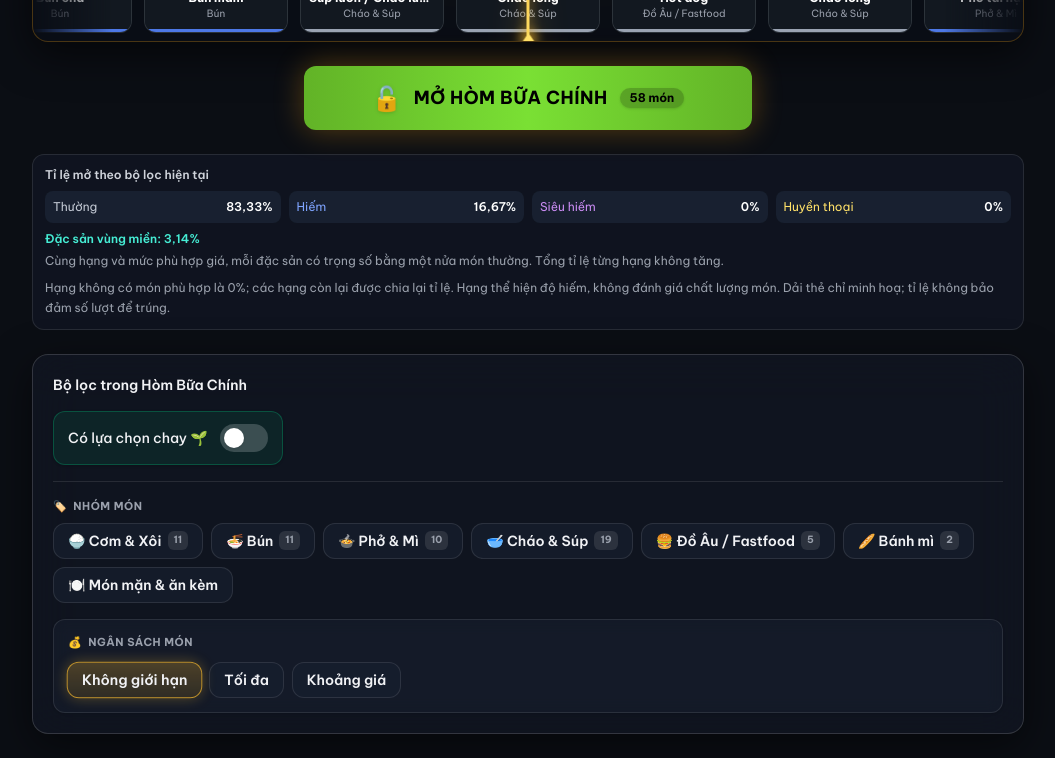
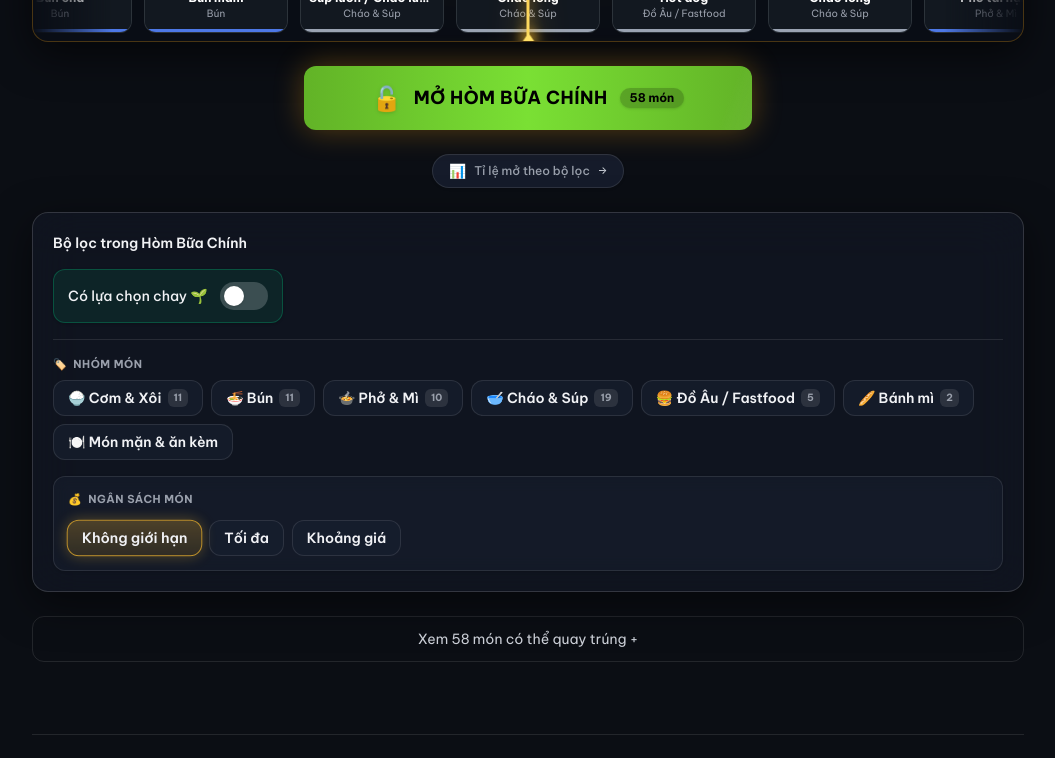
Before and after one commit to LongLeo287/HNAG, a React (Vite) app: page / in a window 1280 px wide. Shown: the part 1450-2208 px from the top of the page, without its empty margins (112-1167 px from the left). Built offline with nearby package versions, Linux system fonts and the light colour scheme.

Commit message:
feat(ui): relocate rarity odds breakdown into settings drawer menu

```diff
--- a/src/features/game/ui/GameShell.tsx
+++ b/src/features/game/ui/GameShell.tsx
@@ -19,7 +19,6 @@ import { bundledItemsForKind } from "@/data/catalog";
 import { combinePool } from "@/features/pool";
 import { useSmartContext, filterItemsByContext, SmartContextBar } from "@/features/context";
 import { applyHardFilters, applyRespinExclusion, computeWeights, stableSortById } from "@/features/randomizer/domain";
-import { RarityOdds } from "@/components/ui/RarityOdds";
 import { FoodDrinkToggle } from "./FoodDrinkToggle";
 import { eligibleForCrate, filtersForCrate, initialCrateId } from "../crateFilters";
 import { loadPreferences, savePreferences } from "@/lib/local-preferences";
@@ -267,7 +266,17 @@ export function GameShell() {
             accentHex={currentCrate.theme.primaryHex}
           />
 
-          <RarityOdds odds={game.phase === "spinning" && game.frozenSelection ? game.frozenSelection : nextDrawOdds} />
+          {/* Subtle quick access pill to view odds in menu */}
+          <button
+            type="button"
+            onClick={() => setSettingsOpen(true)}
+            aria-label="Xem tỉ lệ mở theo bộ lọc hiện tại"
+            className="inline-flex items-center gap-2 rounded-full border border-white/10 bg-canvas-200/80 px-4 py-1.5 text-xs font-medium text-ink-500 hover:border-gold-500/40 hover:bg-canvas-300 hover:text-white transition-all shadow-sm group cursor-pointer"
+          >
+            <span className="text-sm">📊</span>
+            <span>Tỉ lệ mở theo bộ lọc</span>
+            <span className="text-[10px] text-ink-700 group-hover:text-gold-400 group-hover:translate-x-0.5 transition-all">→</span>
+          </button>
 
           <GameControls
             crate={currentCrate}
@@ -358,6 +367,7 @@ export function GameShell() {
           onReducedMotionOverrideChange={setReducedMotionOverride}
           onOpenPreferences={() => setDrawerOpen(true)}
           onReset={handleReset}
+          odds={game.phase === "spinning" && game.frozenSelection ? game.frozenSelection : nextDrawOdds}
         />
 
         {/* Pool Preferences Drawer */}
--- a/src/features/game/ui/SettingsDrawer.tsx
+++ b/src/features/game/ui/SettingsDrawer.tsx
@@ -2,6 +2,8 @@ import { useEffect, useSyncExternalStore } from "react";
 import { createPortal } from "react-dom";
 import { Button } from "@/components/ui/Button";
 import { SfxToggle } from "@/features/audio/SfxToggle";
+import { RarityOdds } from "@/components/ui/RarityOdds";
+import type { DrawOdds } from "@/features/randomizer/domain";
 import { BackgroundPicker } from "./BackgroundPicker";
 import { MotionModePicker } from "./MotionModePicker";
 
@@ -17,6 +19,7 @@ interface SettingsDrawerProps {
   onReducedMotionOverrideChange: (value: boolean | null) => void;
   onOpenPreferences: () => void;
   onReset: () => void;
+  odds?: DrawOdds;
 }
 
 /**
@@ -36,6 +39,7 @@ export function SettingsDrawer({
   onReducedMotionOverrideChange,
   onOpenPreferences,
   onReset,
+  odds,
 }: SettingsDrawerProps) {
   const mounted = useSyncExternalStore(
     () => () => {},
@@ -123,8 +127,21 @@ export function SettingsDrawer({
             disabled={disabled}
             className="flex flex-col gap-6 disabled:opacity-50"
           >
+            {/* Section: Rarity Odds (Moved into Menu per UX/UI request) */}
+            {odds && (
+              <div className="flex flex-col gap-2.5">
+                <div className="flex items-center gap-2">
+                  <span className="text-sm">📊</span>
+                  <span className="text-xs font-semibold tracking-wide text-ink-500 uppercase">
+                    Tỉ lệ mở hòm (Rarity Odds)
+                  </span>
+                </div>
+                <RarityOdds odds={odds} />
+              </div>
+            )}
+
             {/* Section 1: Background Landmark */}
-            <div className="flex flex-col gap-2.5">
+            <div className="flex flex-col gap-2.5 border-t border-white/10 pt-5">
               <BackgroundPicker
                 value={backgroundId}
                 onChange={onBackgroundChange}
```
Also changed, not shown: 1 other file (tests, documents, lock files or other folders).
